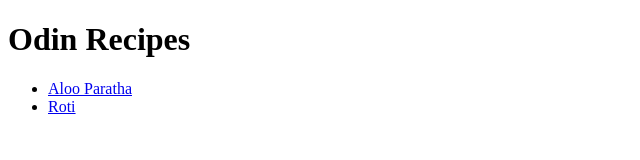
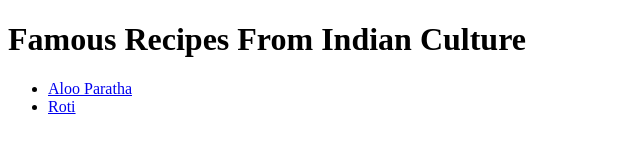
Before and after one commit to rana-pavitar/odin-recipes, a plain HTML site: page index.html in a window 1280 px wide. Shown: the whole page, without its empty margins (0-640 px from the left). Drawn offline with Linux system fonts and the light colour scheme.

Commit message:
Add indian culture

```diff
--- a/index.html
+++ b/index.html
@@ -7,7 +7,7 @@
     <title>Recipes Home Page</title>
   </head>
   <body>
-    <h1>Odin Recipes</h1>
+    <h1>Famous Recipes From Indian Culture</h1>
     <ul>
       <li><a href="recipes/aloo_paratha.html">Aloo Paratha</a></li>
       <li><a href="recipes/roti.html">Roti</a></li>
```
